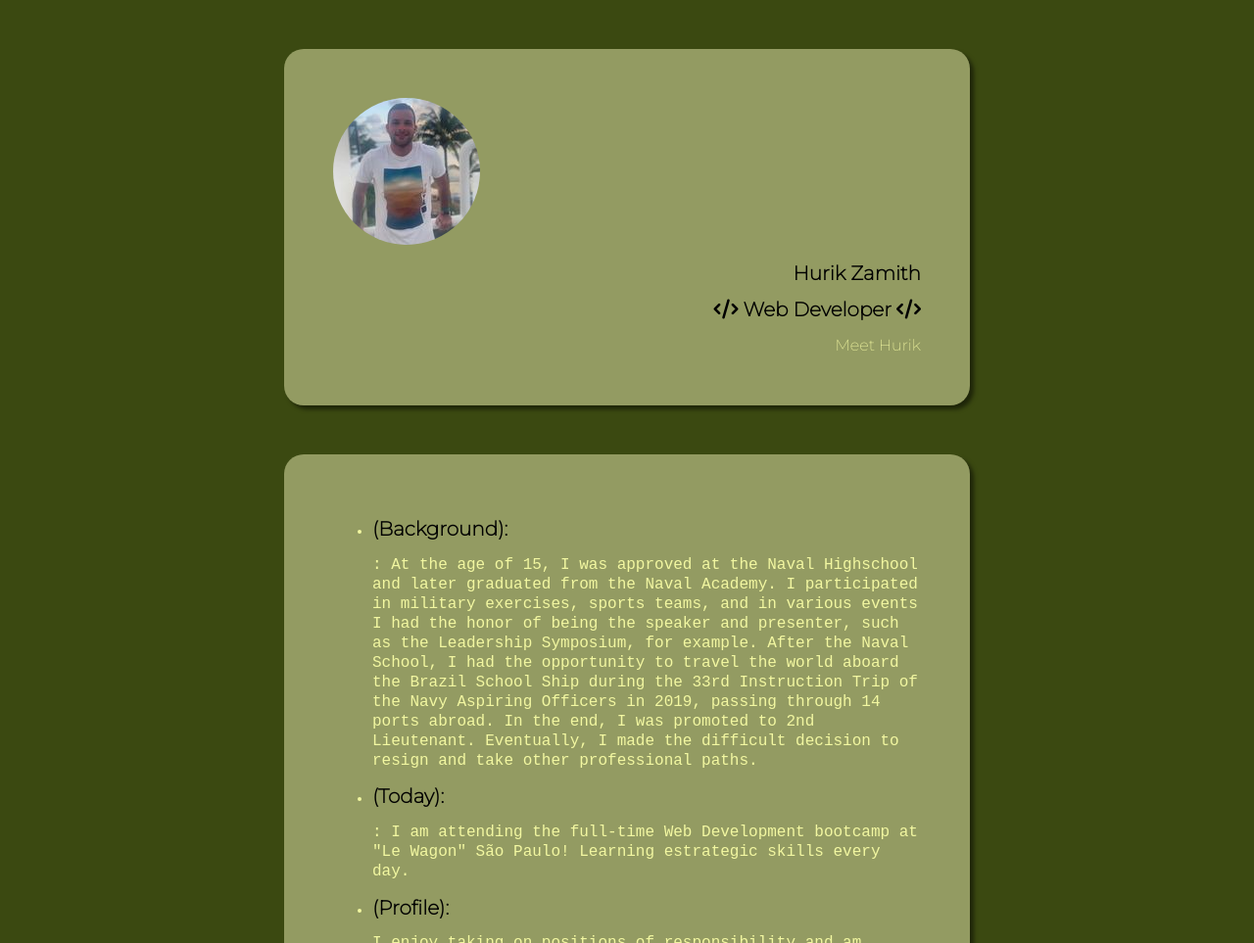
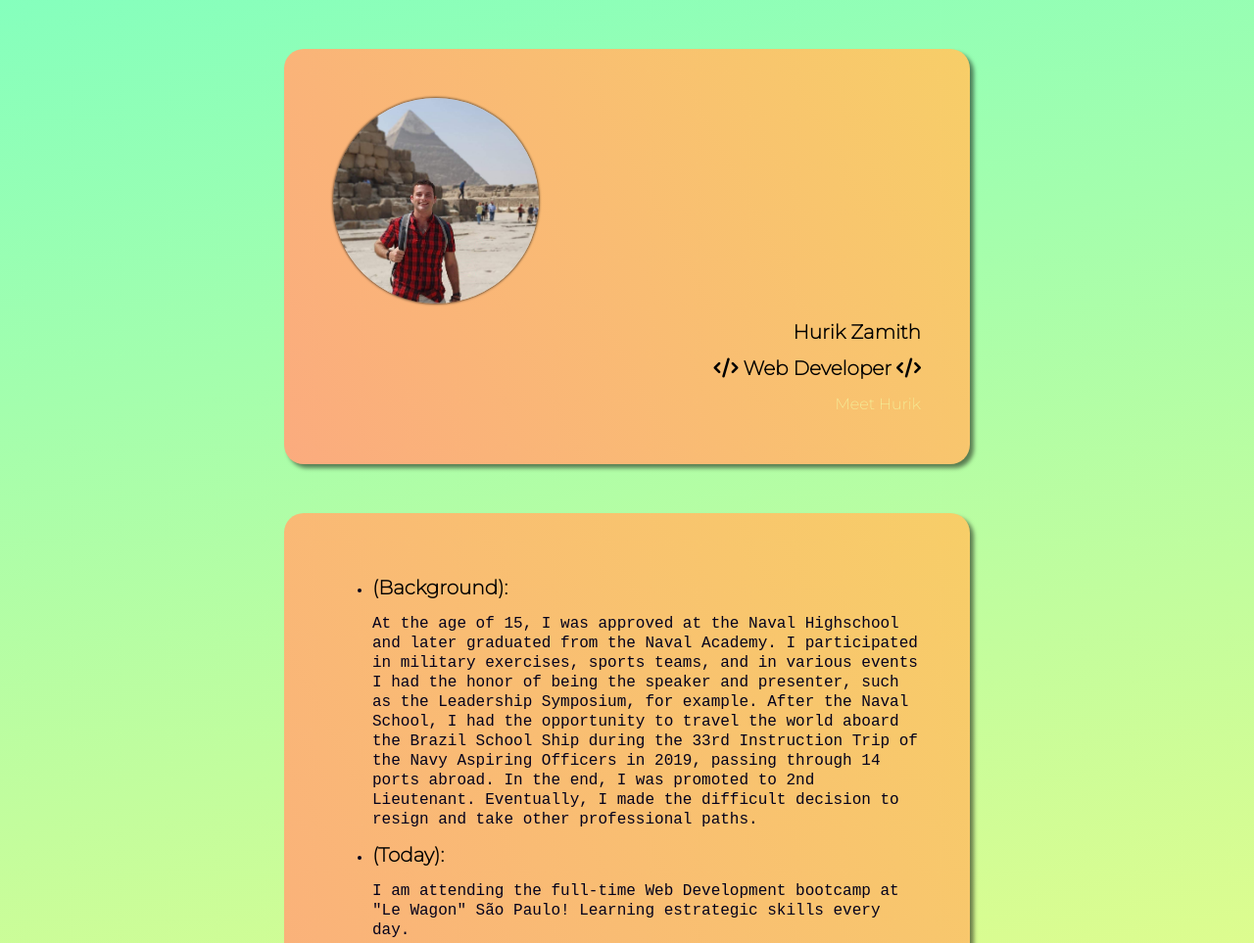
Before and after one commit to hurikzamith/profile, a plain HTML site: page index.html in a window 1280 px wide. Shown: the top 963 px of the page at 98% size. Drawn offline with Linux system fonts and the light colour scheme.

Commit message:
gradiente

```diff
--- a/index.html
+++ b/index.html
@@ -1,19 +1,19 @@
 <!DOCTYPE html>
 <html>
   <head>
-    <title>Hurik's</title>
+    <title>Hurik's Profile</title>
     <meta char = "utf-8">
     <meta name="viewport" content="width=device-width, initial-scale=1">
     <link rel="stylesheet" href="https://use.fontawesome.com/releases/v6.1.2/css/all.css">
     <link href="https://fonts.googleapis.com/css2?family=Montserrat:wght@200&display=swap" rel="stylesheet">
     <link rel="stylesheet " href="style.css">
+  </head>
 
-  </head>
   <body>
     <div class = "container">
 
       <div class ="card">
-        <img src = "images/299909824_1123638858503550_7701108028553422396_n.jpg">
+        <a href="https://www.instagram.com/hurikzamith/" target="_blank"><img src = "images/IMG_20190917_190934_665 (1).jpg"   class="zoom"></a>
           <div id = "present">
             <h1> Hurik Zamith </h1>
             <h2><i class="fa-solid fa-code"></i> Web Developer <i class="fa-solid fa-code"></i> </h2>
@@ -24,9 +24,9 @@
 
       <div class ="card">
         <ul>
-            <li><p> <h2>(Background):</h2>: At the age of 15, I was approved at the Naval Highschool and later graduated from the Naval Academy. I participated in military exercises, sports teams, and in various events I had the honor of being the speaker and presenter, such as the Leadership Symposium, for example. After the Naval School, I had the opportunity to travel the world aboard the Brazil School Ship during the 33rd Instruction Trip of the Navy Aspiring Officers in 2019, passing through 14 ports abroad. In the end, I was promoted to 2nd Lieutenant. Eventually, I made the difficult decision to resign and take other professional paths.
+            <li><p> <h2>(Background):</h2> At the age of 15, I was approved at the Naval Highschool and later graduated from the Naval Academy. I participated in military exercises, sports teams, and in various events I had the honor of being the speaker and presenter, such as the Leadership Symposium, for example. After the Naval School, I had the opportunity to travel the world aboard the Brazil School Ship during the 33rd Instruction Trip of the Navy Aspiring Officers in 2019, passing through 14 ports abroad. In the end, I was promoted to 2nd Lieutenant. Eventually, I made the difficult decision to resign and take other professional paths.
             </p></li>
-            <li><p><h2>(Today):</h2>: I am attending the full-time Web Development bootcamp at "Le Wagon" São Paulo! Learning estrategic skills every day.</p></li>
+            <li><p><h2>(Today):</h2> I am attending the full-time Web Development bootcamp at "Le Wagon" São Paulo! Learning estrategic skills every day.</p></li>
             <li><p><h2>(Profile):</h2> I enjoy taking on positions of responsibility and am always willing to embrace new challenges. I value loyalty, dedication, and efficient communication in professional relationships.</p></li>
             <li><h2>(Hobbies):</h2></li>
             <ol>
@@ -38,11 +38,11 @@
             </ol>
         </ul>
 
-        <div class="list-inline">
+        <div class= "list-inline" >
           <ul>
             <li><a id="insta" href = "https://www.instagram.com/hurikzamith/" target="_blank" ><i class="fa-brands fa-instagram"></i></a></i></li>
-            <li><a id="linkedin" href="https://www.linkedin.com/in/hurik-zamith-25696a1b3/>" target="_blank"><i class="fa-brands fa-linkedin"></i></a></li>
-            <li><a id="whats" href="https://wa.me/+5512997664219" target="_blank"><i class="fa-brands fa-whatsapp"></i></a></li>
+            <li><a id="linkedin"  href="https://www.linkedin.com/in/hurik-zamith-25696a1b3/>" target="_blank"><i class="fa-brands fa-linkedin"></i></a></li>
+            <li><a id="whats"  href="https://wa.me/+5512997664219" target="_blank"><i class="fa-brands fa-whatsapp"></i></a></li>
           </ul>
         </div>
 
--- a/style.css
+++ b/style.css
@@ -1,16 +1,19 @@
 body {
   font-family: 'Roboto', sans-serif;
-  background-color: #3b4911;
+  background-color: #85FFBD;
+  background-image: linear-gradient(169deg, #85FFBD 0%, #FFFB7D 100%);
   font-family: 'Courier New', Courier, monospace;
   font-size: 16px;
   line-height:20px;
-  color: #F2F7A1;
+  color:#03001C;
   font-weight: 300px;
 }
 
 img {
   border-radius: 50%;
-  width: 150px;
+  width: 200px;
+  height: 200px;
+  box-shadow: 0px 0px 3px black;
 }
 
 h1,h2 {
@@ -30,6 +33,7 @@ a:hover {
   font-weight: bolder;
   transition-duration: 0.2s;
   text-decoration: underline;
+  font-size:large;
 }
 
 #whats:hover {
@@ -37,9 +41,11 @@ a:hover {
   font-weight: bolder;
   transition-duration: 0.2s;
   text-decoration: underline;
+  font-size:xx-large;
 }
 #insta:hover {
   color: rgb(230, 99, 203);
+  font-size:xx-large;
   font-weight: bolder;
   transition-duration: 0.2s;
   text-decoration: underline;
@@ -49,6 +55,7 @@ a:hover {
   font-weight: bolder;
   transition-duration: 0.2s;
   text-decoration: underline;
+  font-size:xx-large;
 }
 
 .container {
@@ -59,12 +66,15 @@ a:hover {
 #present{
 text-align: right;
 }
+
 .card {
   box-shadow: 4px 4px 4px rgba(0,0,0,.5);
   border-radius: 20px;
   margin: 50px;
   padding: 50px;
-  background-color: #939B62;
+  background-color: #FBAB7E;
+background-image: linear-gradient(62deg, #FBAB7E 0%, #F7CE68 100%);
+
 }
 
 .list-inline li {
@@ -74,7 +84,7 @@ text-align: right;
 
 .list-inline {
   text-align: center;
-  padding: 15px;
+  padding: 5px;
 }
 
 @media (max-width: 960px) {
@@ -97,3 +107,12 @@ text-align: right;
     width: 300px;
   }
 }
+.zoom {
+  transition: transform 0.5s; /* Animation */
+  width: 210px;
+  height: 210px;
+  margin: 0 auto;
+}
+.zoom:hover {
+  transform: scale(1.1); /* (150% zoom - Note: if the zoom is too large, it will go outside of the viewport) */
+}
```
Also changed, not shown: images/IMG_20190917_190934_665 (1).jpg (added).
